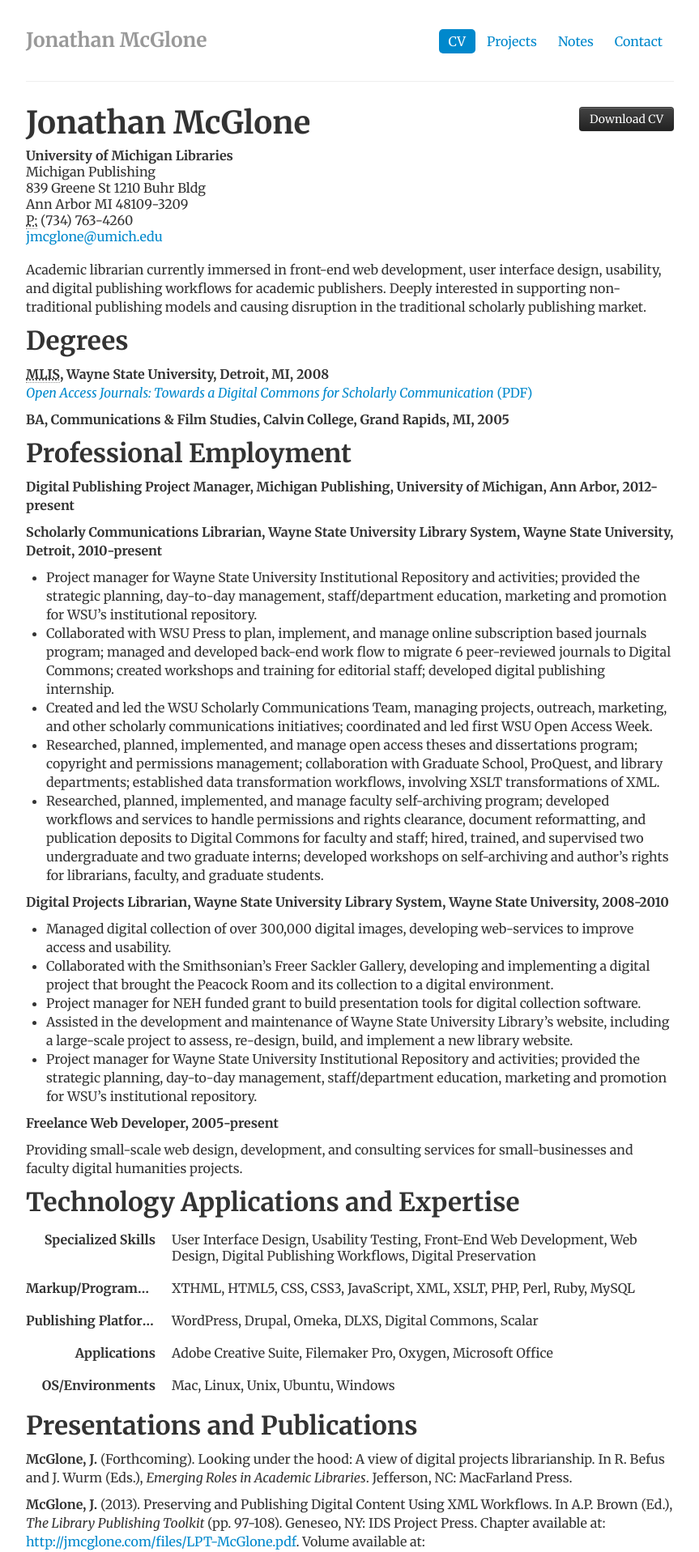
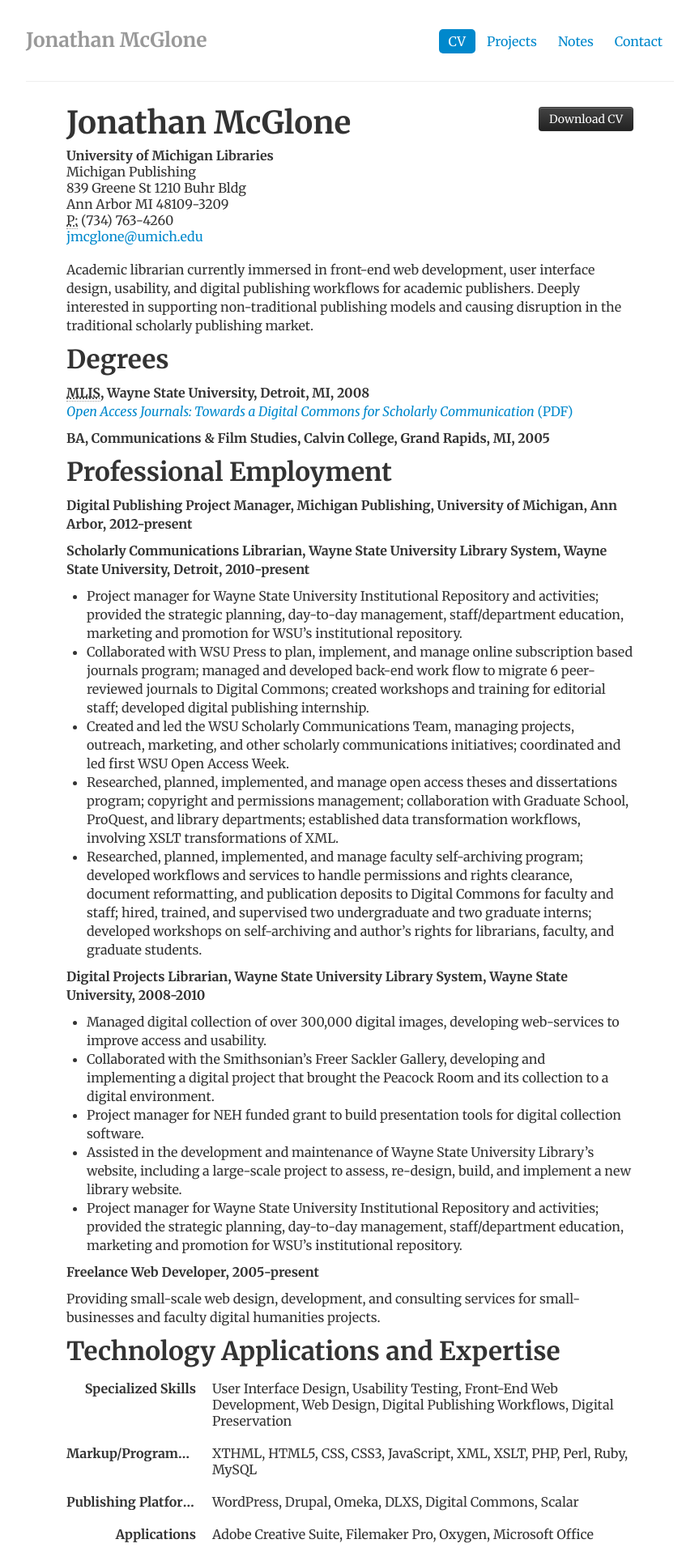
Before and after one commit to jmcglone/jmcglone.github.io, a Jekyll site: the page built from cv/index.html, in a window 1280 px wide. Shown: the top 1917 px of the page at 81% size, without its empty margins (208-1071 px from the left). Built offline with Jekyll 4.4.1, drawn with Linux system fonts in a browser that asks for light colours; nearby versions of some CDN libraries.

Commit message:
width for CV

```diff
--- a/css/style.css
+++ b/css/style.css
@@ -25,5 +25,5 @@
 .note h2.date { font-size: 24.5px; font-weight: 300; font-style: italic; }
 
 /* CV */
-.cv {line-height: 23px; }
+.cv {line-height: 23px; width: 700px; margin: 0 auto;}
 .cv li { line-height: 23px; }
```
